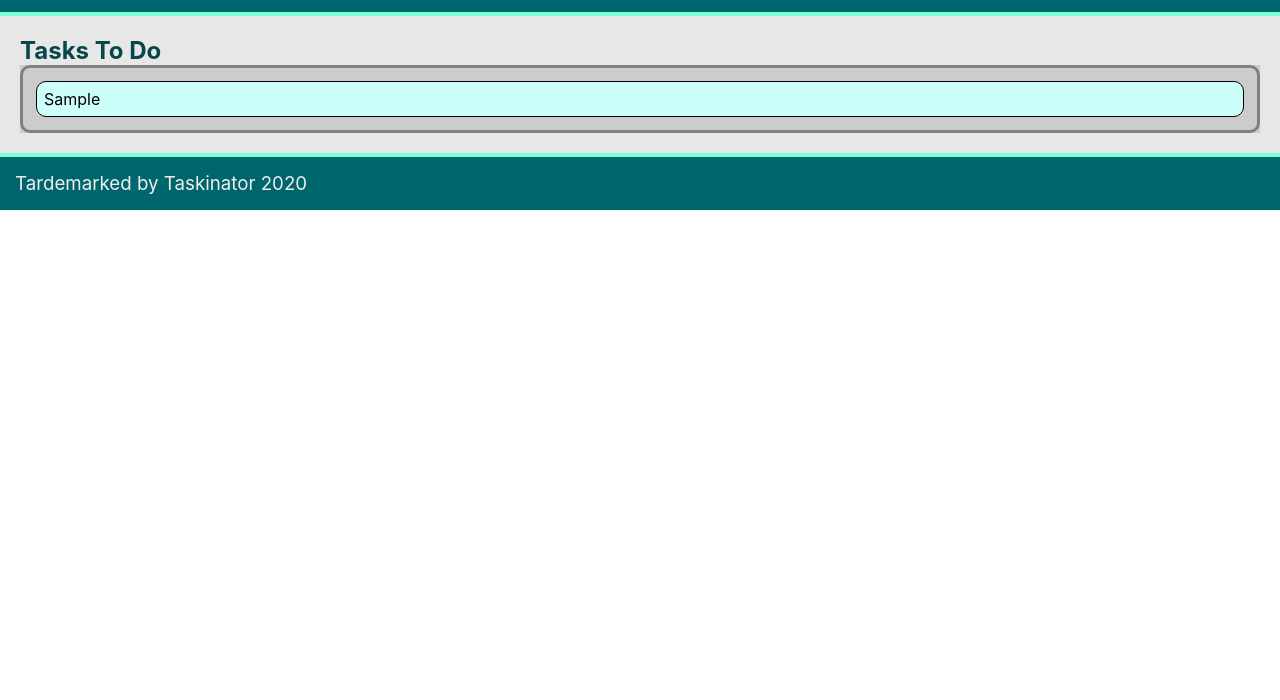
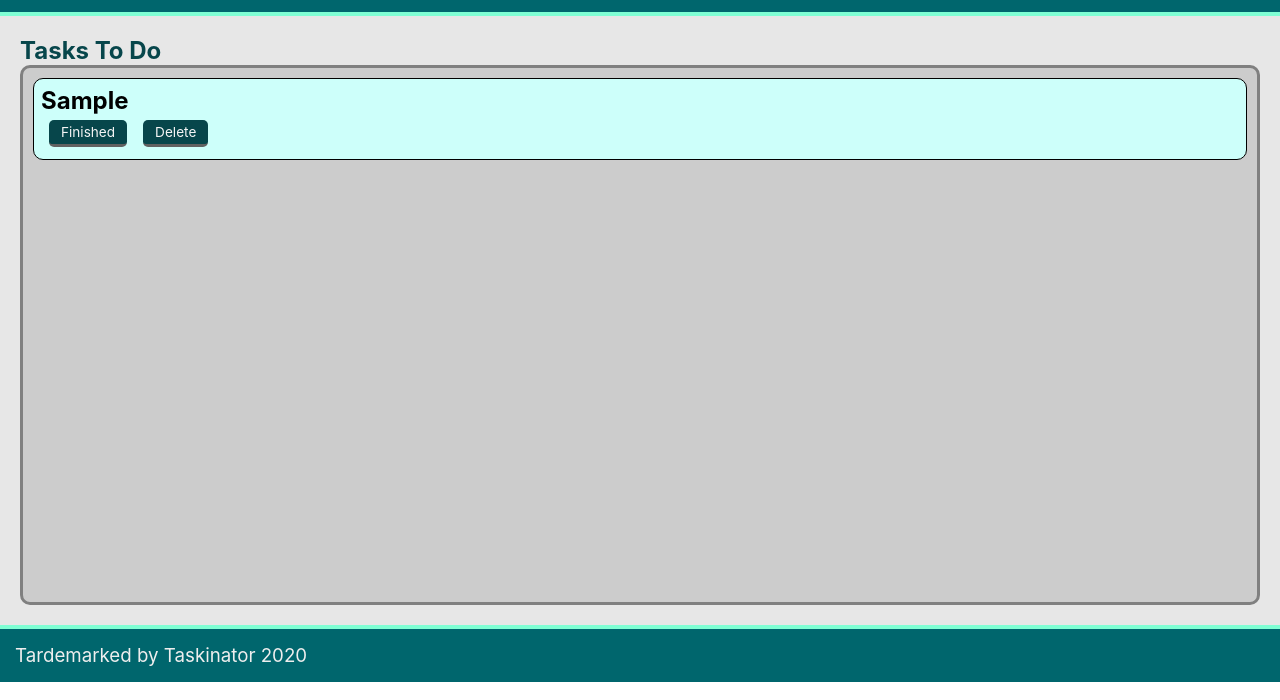
Before and after one commit to JonWaaler/java-taskinator, a plain HTML site: page index.html in a window 1280 px wide. Both pictures are taken after typing "Sample" into the empty fields and a click on the button "Add Task". Shown: the part 100-800 px from the top of the page. Drawn offline with Linux system fonts and the light colour scheme.

Commit message:
added buttons to task, html/css reformatting

```diff
--- a/index.html
+++ b/index.html
@@ -37,9 +37,8 @@
 
       <!-- Tasks-->
       <div class="task-container">
-        <!-- THIS DIV HOLD TASKS-->
-        <div>
-          <ul id="task-list"></ul>
+          <ul id="task-list">
+          </ul>
         </div>
       </div>
     </main>
--- a/java.js
+++ b/java.js
@@ -26,12 +26,23 @@ var CreateTask = function (m_taskName) {
   // create list element
   var listElement = document.createElement("LI");
 
+  // Create div to hold LI content
+  var listContent = document.createElement("DIV");
+
   // Create List Header
   var listHeader = document.createElement("H4");
   listHeader.textContent = m_taskName;
 
+  var buttonDelete = document.createElement("BUTTON");
+  var buttonFinished = document.createElement("BUTTON");
+  buttonDelete.textContent = "Delete";
+  buttonFinished.textContent = "Finished";
+
   // Move header into list
-  listElement.appendChild(listHeader);
+  listElement.appendChild(listContent);
+  listContent.appendChild(listHeader);
+  listContent.appendChild(buttonFinished);
+  listContent.appendChild(buttonDelete);
 
   // append <LI> into the <UL>
   document.getElementById("task-list").appendChild(listElement);
--- a/style.css
+++ b/style.css
@@ -56,28 +56,53 @@ main {
   background-color: rgb(231, 231, 231);
   padding: 20px;
 }
+
 main div h2 {
   color: rgb(7, 70, 75);
 }
+
 .task-container {
+  min-height: 540px;
+}
+
+.task-container {
+  padding: 0px;
+  border: solid 3px grey;
   background-color: rgb(204, 204, 204);
-}
-.task-container div {
-  padding: 10px;
-  border: solid 3px grey;
   border-radius: 10px;
 }
+
 ul {
   list-style-type: none;
 }
 
-.task-container div h4 {
+.task-container div {
   background-color: rgb(205, 255, 250);
   border: solid 1px rgb(0, 0, 0);
   border-radius: 10px;
-  margin: 3px;
+  margin: 10px;
   padding: 7px;
   font-weight: normal;
+}
+
+.task-container div button {
+  padding: 4px 12px;
+  margin: 5px 8px;
+  border: 0;
+  border-radius: 5px;
+  border-bottom: rgb(97, 97, 97) 3px solid;
+  background-color: rgb(7, 70, 75);
+  color: whitesmoke;
+  font-size: 0.85rem;
+}
+
+.task-container div button:hover {
+  background-color: rgb(6, 108, 116);
+  transition: 0.3s;
+}
+
+.task-container div h4 {
+  font-size: 1.5rem;
 }
 
 footer {
```
